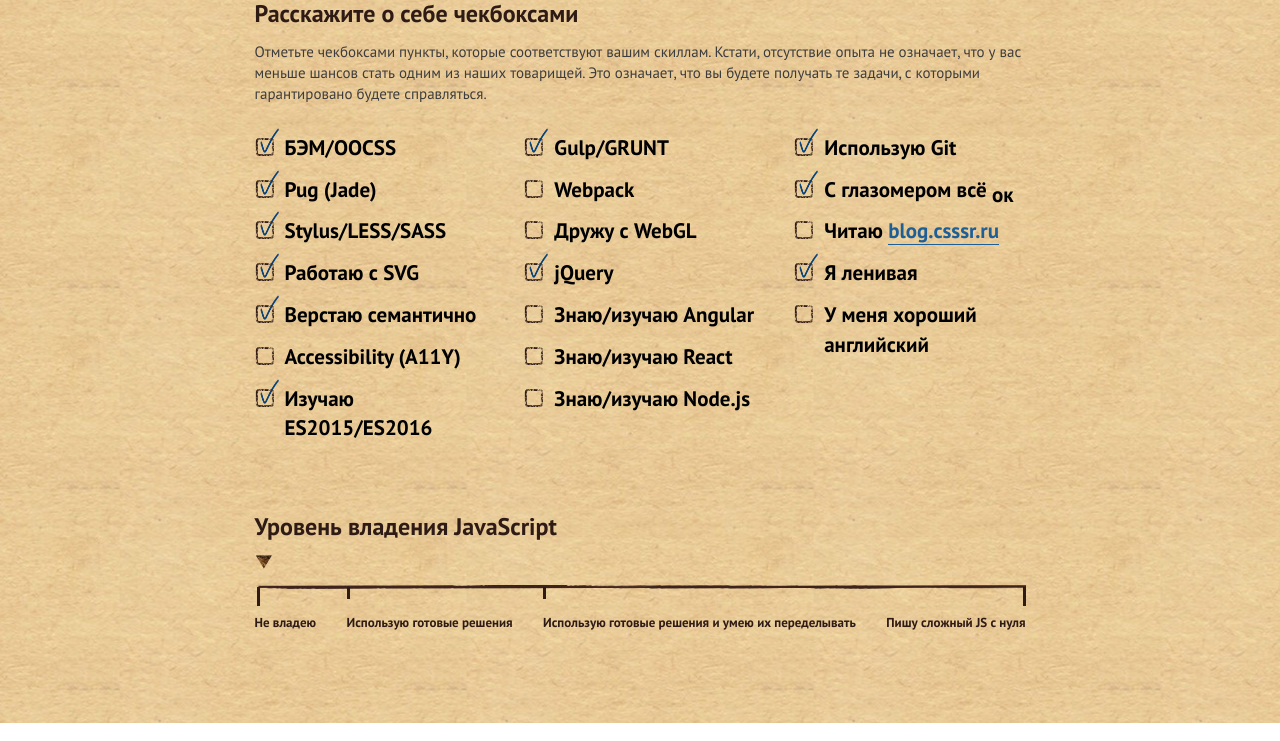
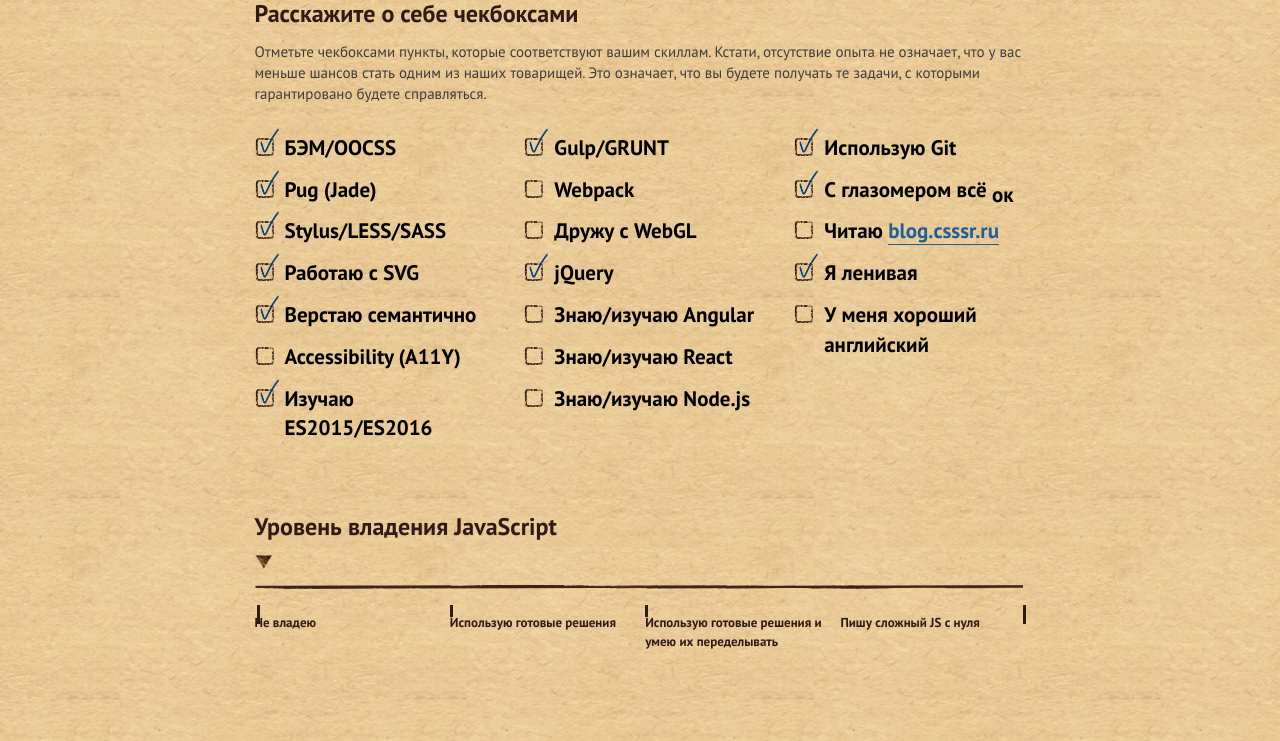
Before and after one commit to efekta/TEST_CSSSR, a plain HTML site: page index.html in a window 1280 px wide. Shown: the part 653-1394 px from the top of the page. Drawn offline with nearby package versions, Linux system fonts and the light colour scheme.

Commit message:
no message

```diff
--- a/css/sections/content.scss
+++ b/css/sections/content.scss
@@ -113,11 +113,13 @@
   width: 100%;
   height: 12px;
   cursor: pointer;
-  background: url('../img/bg/range.png') 100% 50% no-repeat;
+
+  background: url('../img/bg/range.png') no-repeat;
 }
 
 .range {
   position: relative;
+  text-align: left;
   // width: 550px;
   // height: 10px;
   // background: url('../img/bg/range.png') 100% 50% no-repeat;
@@ -181,7 +183,7 @@
     position: relative;
     display: inline-block;
     vertical-align: middle;
-
+	width: 24%;
     // text-align: center;
     color: $brown;
     font-size: 13px;
@@ -227,13 +229,14 @@
   //   color: $brown;
   // }
 
-  // .selected::before {
-  //   background: #37adbf;
-  // }
+  .selected::before {
+    // background: #37adbf;
 
-  // .active.selected::before {
-  //   display: none;
-  // }
+  }
+
+  .active.selected::before {
+    // display: none;
+  }
 }
 // .range-labels {
 // 	position: relative;
```
Also changed, not shown: css/main.css, 1 other file.
